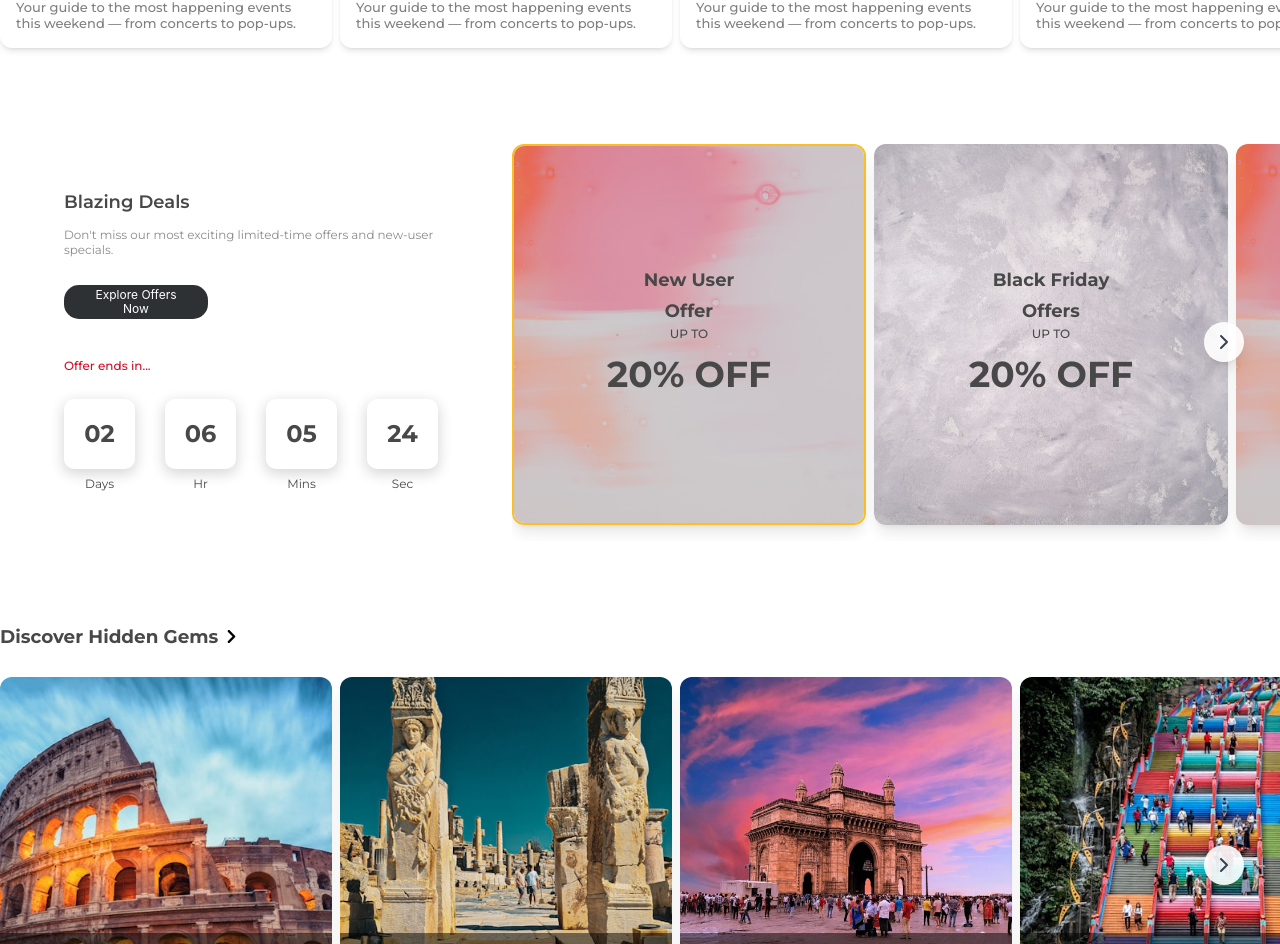
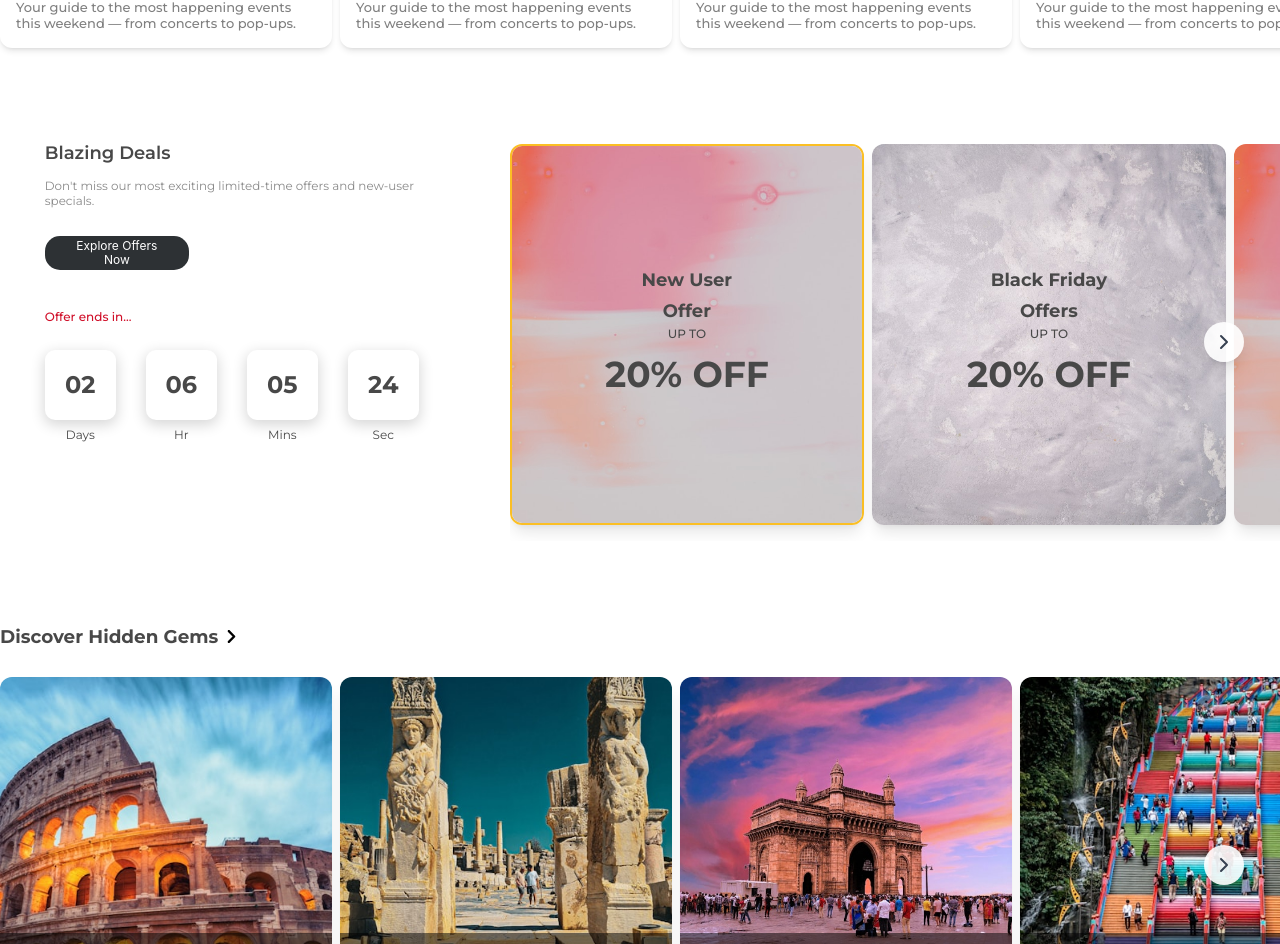
Before and after one commit to SabeehAhmed21/Hexallo-FE, a Next.js app: page / in a window 1280 px wide. Shown: the part 3707-4651 px from the top of the page. Built offline with nearby package versions, Linux system fonts and the light colour scheme.

Commit message:
Fix sidebar duplicate logo and update BlazingDealsSection left padding to 2.8rem

```diff
--- a/app/globals.css
+++ b/app/globals.css
@@ -23,3 +23,10 @@ body {
 .scrollbar-hide::-webkit-scrollbar {
     display: none; /* Chrome, Safari and Opera */
 }
+
+/* BlazingDealsSection left padding */
+@media (min-width: 1024px) {
+    .blazing-deals-left {
+        padding-left: 2.6rem;
+    }
+}
--- a/components/organisms/BlazingDealsSection.js
+++ b/components/organisms/BlazingDealsSection.js
@@ -9,13 +9,14 @@ export default function BlazingDealsSection({ title, offers }) {
         <section className="py-8 md:py-12 bg-white w-full overflow-hidden">
             <div className="w-full">
                 <div className="flex flex-col lg:flex-row gap-6 lg:gap-8 items-center lg:items-start">
-                    {/* Left Section */}
+                    {/* Left Section - Fixed padding from viewport edge */}
                     <div
-                        className="w-full lg:flex-1 lg:max-w-md flex-shrink-0 px-4 lg:px-0 mx-auto lg:mx-0 pl-4 lg:pl-16"
+                        className="w-full lg:flex-1 lg:max-w-md flex-shrink-0 px-4 lg:px-0 mx-auto lg:mx-0 pl-4 lg:pl-[2.8rem]"
                         style={{
-                            margin: "auto",
+                            maxWidth: "448px",
                         }}
                     >
+                        <div>
                             <h2
                                 className="mb-4"
                                 style={{
@@ -72,6 +73,7 @@ export default function BlazingDealsSection({ title, offers }) {
                             </button>
                             <CountdownTimer />
                         </div>
+                    </div>
 
                     {/* Right Section - Cards extend to right edge of viewport */}
                     <div className="w-full lg:flex-[2] min-w-0 flex-shrink-0 overflow-visible">
--- a/components/organisms/MainNav.js
+++ b/components/organisms/MainNav.js
@@ -14,8 +14,6 @@ export default function MainNav({ isMobile = false, isInSidebar = false }) {
         // Show full content in sidebar
         return (
             <nav className="bg-[#2f251d] border-b border-amber-900 min-h-[37px] px-4 py-3">
-                <div className="flex flex-col gap-4">
-                    <Logo textColor="text-white" className="" />
                 <div className="flex flex-col gap-3">
                     <NavLink active className="text-white">
                         Explore
@@ -34,7 +32,6 @@ export default function MainNav({ isMobile = false, isInSidebar = false }) {
                     <NavLink className="text-white">Healthcare</NavLink>
                     <NavLink className="text-white">Jobs</NavLink>
                     <NavLink className="text-white">Marketplace</NavLink>
-                    </div>
                 </div>
             </nav>
         );
```
Lines whose indentation alone changed are shown as unchanged.
